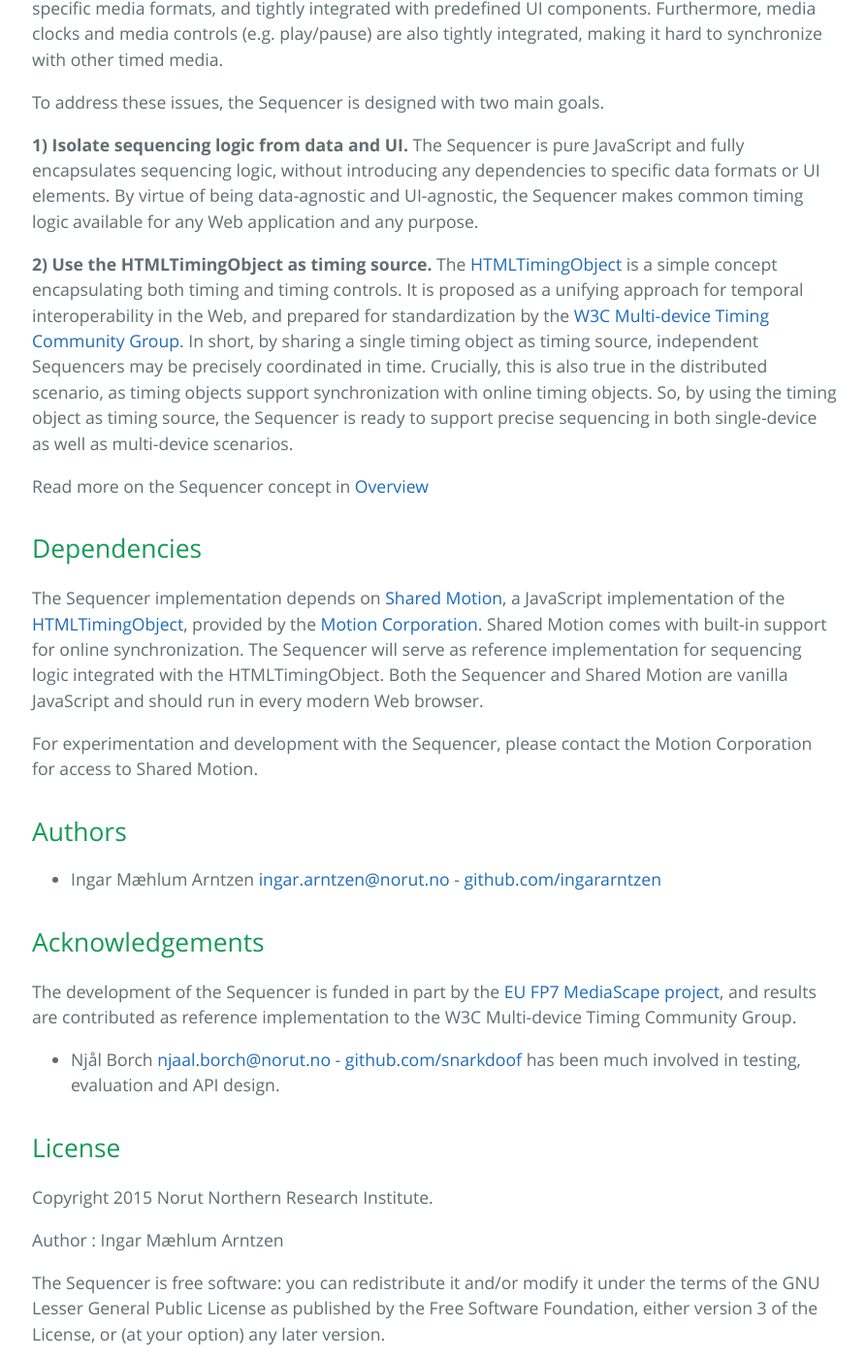
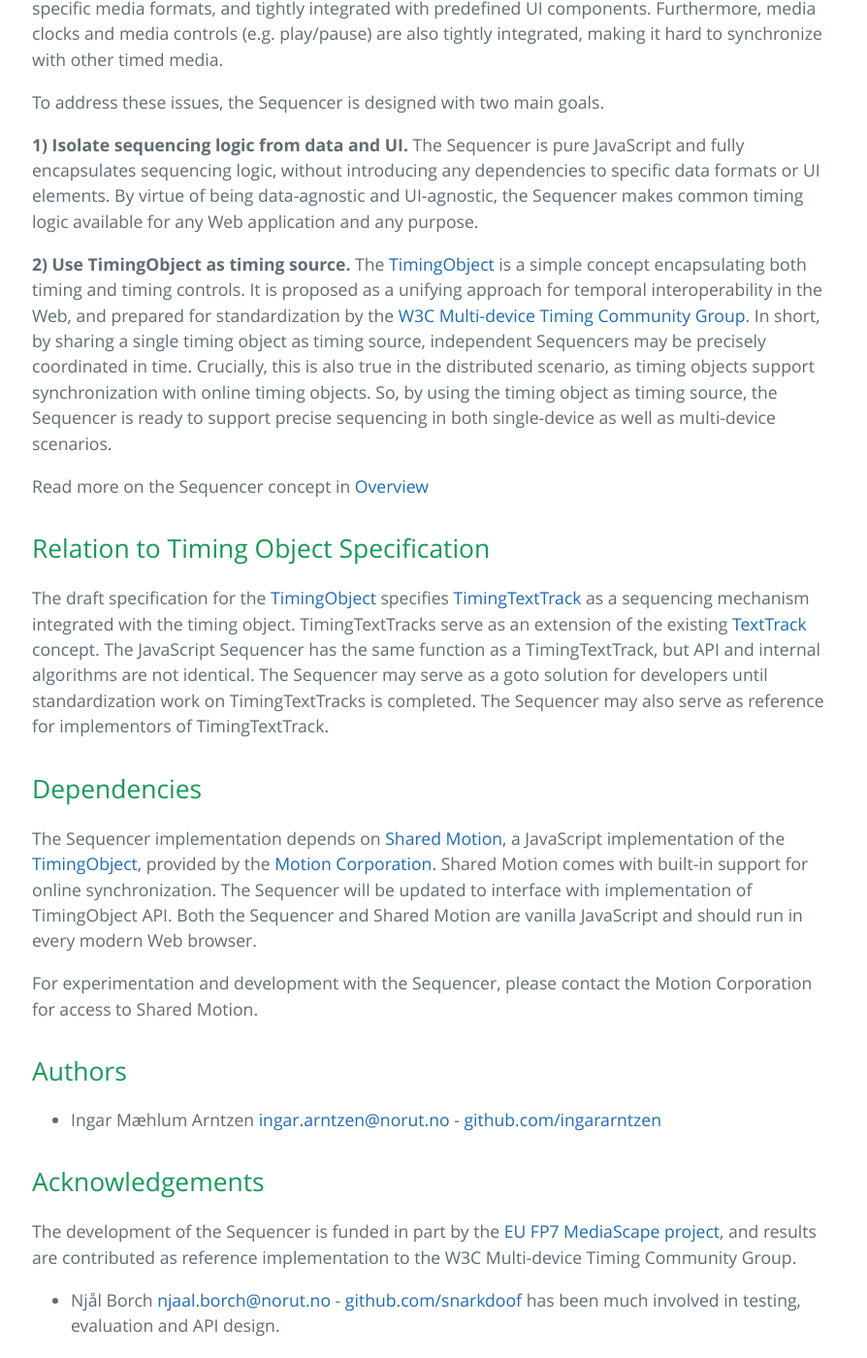
Before and after one commit to webtiming/sequencer, a Jekyll site: the page built from index.md, in a window 1280 px wide and 1400 px high, scrolled down 760 px. Shown: the whole window at 97% size, without its empty margins (191-1085 px from the left). Built offline with Jekyll 4.4.1, drawn with Linux system fonts in a browser that asks for light colours; Markdown is read by kramdown in place of the engine named in the settings; some of the changed text lies outside the part shown.

Commit message:
removed HTML in HTMLTimingObject, added paragraph on divergence from timingtexttrack in spec, fixed buttons in homepage demo

```diff
--- a/_includes/top.html
+++ b/_includes/top.html
@@ -1,6 +1,6 @@
 
 <h1 class="project-name">Sequencer</h1>
-<h2 class="project-tagline">A generic JavaScript Sequencer for precisely timed presentation of timed data, using HTMLTimingObject/SharedMotion as timing source. </h2>
+<h2 class="project-tagline">A generic JavaScript Sequencer for precisely timed presentation of timed data, using TimingObject/SharedMotion as timing source. </h2>
 <!--
 <a href="https://github.com/webtiming/sequencer" class="btn">View on GitHub</a>
 <a href="https://github.com/webtiming/sequencer/zipball/master" class="btn">Download .zip</a>
--- a/index.js
+++ b/index.js
@@ -19,13 +19,13 @@ var DEMO = function () {
 		// initialise DOM
 		var html = "";
 		html += "<p id='buttons'>";
-		html += "<button id='tostart'>ToStart</button>";
-		html += "<button id='fastbackward''>FastBackwards</button>";
+		html += "<button id='tostart'>Start</button>";
+		html += "<button id='pause'>Pause</button>";
+		html += "<b><button id='forward'>Play</button></b>";
 		html += "<button id='backward''>Backwards</button>";
-		html += "<button id='pause'>Pause</button>";
-		html += "<button id='forward'>Forwards</button>";
-		html += "<button id='fastforward'>FastForwards</button>";
-		html += "<button id='toend'>ToEnd</button>";
+		html += "<button id='toend' style='margin-right:10px'>End</button>";
+		html += "<button id='fastbackward''>\<\<</button>";
+		html += "<button id='fastforward'>\>\></button>";
 		html += "<b><span id='position' style='float:right'></span></b>";
 		html += "</p>";
 		html += "<p>";
--- a/index.md
+++ b/index.md
@@ -23,13 +23,18 @@ To address these issues, the Sequencer is designed with two main goals.
 **1) Isolate sequencing logic from data and UI.**
 The Sequencer is pure JavaScript and fully encapsulates sequencing logic, without introducing any dependencies to specific data formats or UI elements. By virtue of being data-agnostic and UI-agnostic, the Sequencer makes common timing logic available for any Web application and any purpose.
 
-**2) Use the HTMLTimingObject as timing source.**
-The [HTMLTimingObject](http://webtiming.github.io/timingobject) is a simple concept encapsulating both timing and timing controls. It is proposed as a unifying approach for temporal interoperability in the Web, and prepared for standardization by the [W3C Multi-device Timing Community Group](https://www.w3.org/community/webtiming/). In short, by sharing a single timing object as timing source, independent Sequencers may be precisely coordinated in time. Crucially, this is also true in the distributed scenario, as timing objects support synchronization with online timing objects. So, by using the timing object as timing source, the Sequencer is ready to support precise sequencing in both single-device as well as multi-device scenarios.
+**2) Use TimingObject as timing source.**
+The [TimingObject](http://webtiming.github.io/timingobject) is a simple concept encapsulating both timing and timing controls. It is proposed as a unifying approach for temporal interoperability in the Web, and prepared for standardization by the [W3C Multi-device Timing Community Group](https://www.w3.org/community/webtiming/). In short, by sharing a single timing object as timing source, independent Sequencers may be precisely coordinated in time. Crucially, this is also true in the distributed scenario, as timing objects support synchronization with online timing objects. So, by using the timing object as timing source, the Sequencer is ready to support precise sequencing in both single-device as well as multi-device scenarios.
 
 Read more on the Sequencer concept in [Overview](overview.html)
 
+
+## Relation to Timing Object Specification
+The draft specification for the [TimingObject](http://webtiming.github.io/timingobject) specifies [TimingTextTrack](http://webtiming.github.io/timingobject/#timed-data-and-the-timing-object) as a sequencing mechanism integrated with the timing object. TimingTextTracks serve as an extension of the existing [TextTrack](http://www.w3.org/html/wg/drafts/html/master/semantics.html#text-track) concept. The JavaScript Sequencer has the same function as a TimingTextTrack, but API and internal algorithms are not identical. The Sequencer may serve as a goto solution for developers until standardization work on TimingTextTracks is completed. The Sequencer may also serve as reference for implementors of TimingTextTrack.
+
+
 ## Dependencies
-The Sequencer implementation depends on [Shared Motion](http://motioncorporation.com), a JavaScript implementation of the [HTMLTimingObject](http://webtiming.github.io/timingobject), provided by the [Motion Corporation](http://motioncorporation.com). Shared Motion comes with built-in support for online synchronization. The Sequencer will serve as reference implementation for sequencing logic integrated with the HTMLTimingObject. Both the Sequencer and Shared Motion are vanilla JavaScript and should run in every modern Web browser.
+The Sequencer implementation depends on [Shared Motion](http://motioncorporation.com), a JavaScript implementation of the [TimingObject](http://webtiming.github.io/timingobject), provided by the [Motion Corporation](http://motioncorporation.com). Shared Motion comes with built-in support for online synchronization. The Sequencer will be updated to interface with implementation of TimingObject API. Both the Sequencer and Shared Motion are vanilla JavaScript and should run in every modern Web browser.
 
 For experimentation and development with the Sequencer, please contact the Motion Corporation for access to Shared Motion.
 
```
Also changed, not shown: demos.md (deleted, +0 -4 lines), README.md.
